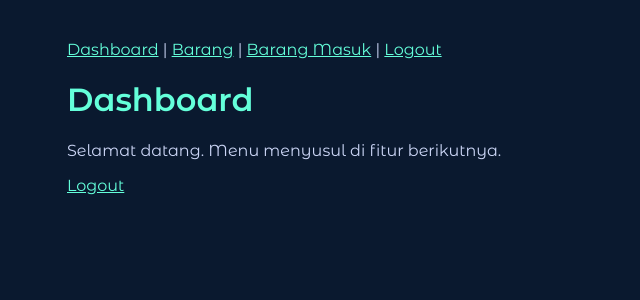
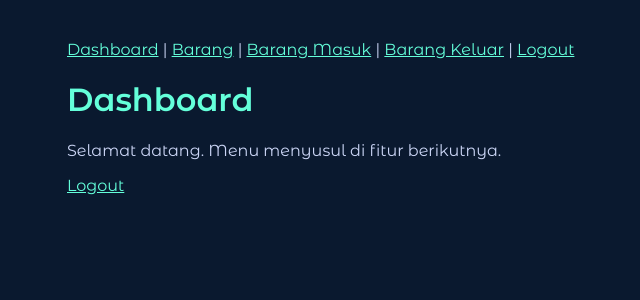
Before and after one commit to wahyu043/inventaris, a Flask app: page / in a window 1280 px wide. Shown: the top 300 px of the page, without its empty margins (213-853 px from the left). Run offline with Flask 3, Linux system fonts and the light colour scheme; the visitor is signed in with stand-in values (Sample User, id 1).

Commit message:
feat: add barang keluar transactions

```diff
--- a/app.py
+++ b/app.py
@@ -134,6 +134,107 @@ def masuk_hapus(id):
     return redirect(url_for("masuk_list"))
 
 
+@app.route("/keluar")
+@login_required
+def keluar_list():
+    rows = db.get_db().execute("""
+        SELECT t.id, t.tanggal, t.kode_barang, b.nama, t.jumlah, t.no_faktur
+        FROM transaksi t
+        JOIN barang b ON b.kode = t.kode_barang
+        WHERE t.jenis = 'Keluar'
+        ORDER BY t.tanggal DESC, t.id DESC
+    """).fetchall()
+    return render_template("keluar_list.html", rows=rows)
+
+
+def ambil_keluar(id):
+    """Ambil 1 transaksi keluar, atau tampilkan 404 kalau tidak ada."""
+    row = db.get_db().execute(
+        "SELECT t.*, b.nama FROM transaksi t JOIN barang b ON b.kode = t.kode_barang "
+        "WHERE t.id = ? AND t.jenis = 'Keluar'", (id,)
+    ).fetchone()
+    if row is None:
+        abort(404)
+    return row
+
+
+@app.route("/keluar/tambah", methods=["GET", "POST"])
+@login_required
+def keluar_tambah():
+    conn = db.get_db()
+    daftar_barang = conn.execute("SELECT kode, nama FROM barang ORDER BY nama").fetchall()
+
+    if request.method == "POST":
+        tanggal = request.form["tanggal"]
+        kode = request.form["kode_barang"]
+        no_faktur = request.form["no_faktur"].strip() or None
+        try:
+            jumlah = int(request.form["jumlah"])
+        except ValueError:
+            jumlah = 0
+
+        barang = conn.execute("SELECT 1 FROM barang WHERE kode = ?", (kode,)).fetchone()
+        if not tanggal or jumlah <= 0:
+            flash("Tanggal wajib diisi dan jumlah harus lebih dari 0", "error")
+        elif not barang:
+            flash("Barang tidak ditemukan", "error")
+        elif db.stok_barang(kode) < jumlah:
+            flash("Ditolak: jumlah melebihi stok barang", "error")
+        else:
+            conn.execute(
+                "INSERT INTO transaksi (tanggal, jenis, kode_barang, jumlah, no_faktur) "
+                "VALUES (?, 'Keluar', ?, ?, ?)",
+                (tanggal, kode, jumlah, no_faktur),
+            )
+            conn.commit()
+            flash("Barang keluar berhasil ditambahkan", "ok")
+            return redirect(url_for("keluar_list"))
+
+    return render_template("keluar_form.html", daftar_barang=daftar_barang,
+                           data=None, hari_ini=date.today().isoformat())
+
+
+@app.route("/keluar/<int:id>/ubah", methods=["GET", "POST"])
+@login_required
+def keluar_ubah(id):
+    data = ambil_keluar(id)
+
+    if request.method == "POST":
+        tanggal = request.form["tanggal"]
+        no_faktur = request.form["no_faktur"].strip() or None
+        try:
+            jumlah = int(request.form["jumlah"])
+        except ValueError:
+            jumlah = 0
+
+        if not tanggal or jumlah <= 0:
+            flash("Tanggal wajib diisi dan jumlah harus lebih dari 0", "error")
+        elif db.stok_barang(data["kode_barang"]) + data["jumlah"] < jumlah:
+            flash("Ditolak: jumlah melebihi stok barang", "error")
+        else:
+            conn = db.get_db()
+            conn.execute(
+                "UPDATE transaksi SET tanggal = ?, jumlah = ?, no_faktur = ? WHERE id = ?",
+                (tanggal, jumlah, no_faktur, id),
+            )
+            conn.commit()
+            flash("Barang keluar berhasil diubah", "ok")
+            return redirect(url_for("keluar_list"))
+
+    return render_template("keluar_form.html", data=data, daftar_barang=[], hari_ini="")
+
+
+@app.route("/keluar/<int:id>/hapus", methods=["POST"])
+@login_required
+def keluar_hapus(id):
+    ambil_keluar(id)
+    conn = db.get_db()
+    conn.execute("DELETE FROM transaksi WHERE id = ?", (id,))
+    conn.commit()
+    flash("Barang keluar berhasil dihapus", "ok")
+    return redirect(url_for("keluar_list"))
+
+
 @app.route("/login", methods=["GET", "POST"])
 def login():
     if request.method == "POST":
--- a/templates/base.html
+++ b/templates/base.html
@@ -14,7 +14,7 @@
 </head>
 <body>
   {% if session.user_id %}
-  <nav><a href="{{ url_for('index') }}">Dashboard</a> | <a href="{{ url_for('barang') }}">Barang</a> | <a href="{{ url_for('masuk_list') }}">Barang Masuk</a> | <a href="{{ url_for('logout') }}">Logout</a></nav>
+  <nav><a href="{{ url_for('index') }}">Dashboard</a> | <a href="{{ url_for('barang') }}">Barang</a> | <a href="{{ url_for('masuk_list') }}">Barang Masuk</a> | <a href="{{ url_for('keluar_list') }}">Barang Keluar</a> | <a href="{{ url_for('logout') }}">Logout</a></nav>
   {% endif %}
   {% for kategori, m in get_flashed_messages(with_categories=true) %}<p class="flash {{ kategori }}">{{ m }}</p>{% endfor %}
   {% block content %}{% endblock %}
```
Also changed, not shown: templates/keluar_form.html (added, +28 -0 lines), templates/keluar_list.html (added, +22 -0 lines), changelog.md (added).
